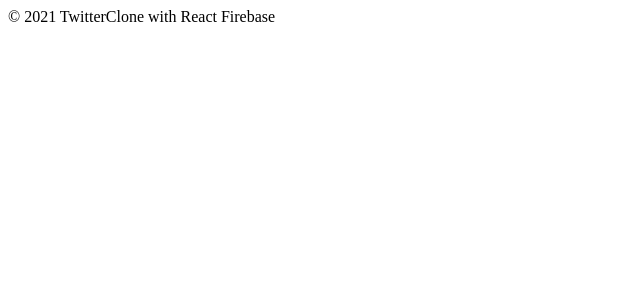
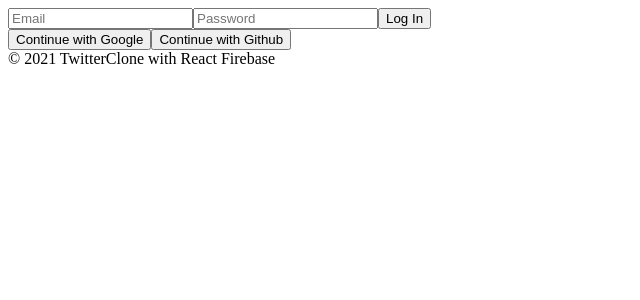
Before and after one commit to yoophi/twitter-clone-with-react-firebase, a React (Create React App) app: page / in a window 1280 px wide. Shown: the top 300 px of the page, without its empty margins (0-640 px from the left). Built offline with nearby package versions, Linux system fonts and the light colour scheme; no server answers.

Commit message:
:sparkles: NEW: setup react-router

```diff
--- /dev/null
+++ b/jsconfig.json
@@ -0,0 +1,6 @@
+{
+  "compilerOptions": {
+    "baseUrl": "src"
+  },
+  "include": ["src"]
+}
--- a/package.json
+++ b/package.json
@@ -9,6 +9,7 @@
     "firebase": "^9.1.2",
     "react": "^17.0.2",
     "react-dom": "^17.0.2",
+    "react-router-dom": "^5.3.0",
     "react-scripts": "4.0.3",
     "web-vitals": "^1.0.1"
   },
--- a/src/components/App.js
+++ b/src/components/App.js
@@ -1,6 +1,6 @@
 import { useState } from "react";
 import { authService } from "../fbase";
-import AppRouter from "./AppRouter";
+import AppRouter from "components/Router";
 
 function App() {
   const [isLoggedIn, setIsLoggedIn] = useState(authService.currentUser);
--- a/src/components/AppRouter.js
+++ /dev/null
@@ -1,5 +0,0 @@
-function AppRouter() {
-  return null;
-}
-
-export default AppRouter;
--- /dev/null
+++ b/src/components/Router.js
@@ -0,0 +1,24 @@
+import React from "react";
+import { HashRouter as Router, Route, Switch } from "react-router-dom";
+import Auth from "routes/Auth";
+import Home from "routes/Home";
+
+const AppRouter = ({ isLoggedIn }) => {
+  return (
+    <Router>
+      <Switch>
+        {isLoggedIn ? (
+          <Route exact path="/">
+            <Home />
+          </Route>
+        ) : (
+          <Route exact path="/">
+            <Auth />
+          </Route>
+        )}
+      </Switch>
+    </Router>
+  );
+};
+
+export default AppRouter;
--- a/src/index.js
+++ b/src/index.js
@@ -1,6 +1,6 @@
 import React from "react";
 import ReactDOM from "react-dom";
-import App from "./components/App";
+import App from "components/App";
 
 ReactDOM.render(
   <React.StrictMode>
--- /dev/null
+++ b/src/routes/Auth.js
@@ -0,0 +1,19 @@
+import React from "react";
+
+const Auth = () => {
+  return (
+    <div>
+      <form>
+        <input type="email" placeholder="Email" required />
+        <input type="password" placeholder="Password" required />
+        <input type="submit" value="Log In" />
+      </form>
+      <div>
+        <button>Continue with Google</button>
+        <button>Continue with Github</button>
+      </div>
+    </div>
+  );
+};
+
+export default Auth;
--- /dev/null
+++ b/src/routes/Home.js
@@ -0,0 +1,7 @@
+import React from "react";
+
+const Home = () => {
+  return <div>Home</div>;
+};
+
+export default Home;
```
Also changed, not shown: src/routes/EditProfile.js (added, +7 -0 lines), src/routes/Profile.js (added, +7 -0 lines), 1 other file (tests, documents, lock files or other folders).
